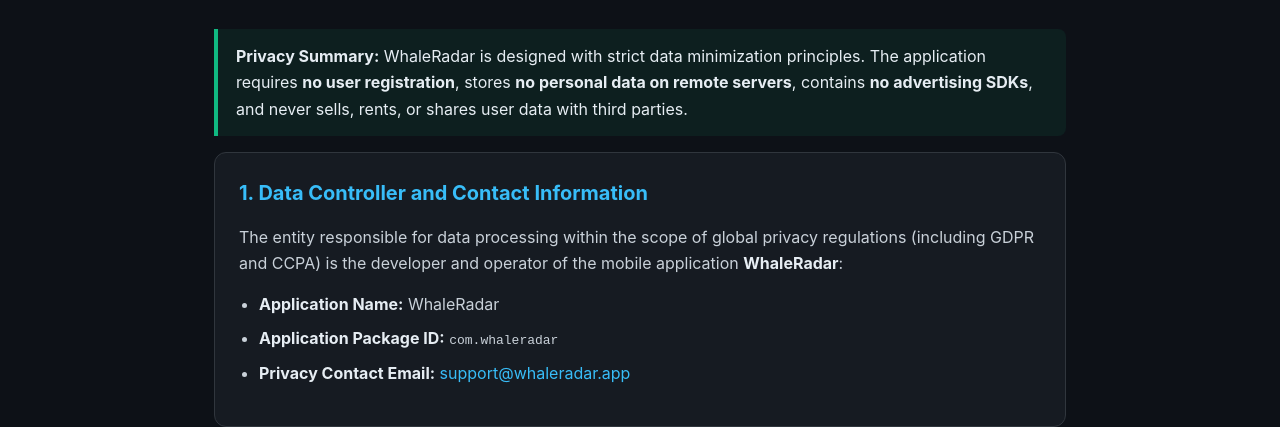
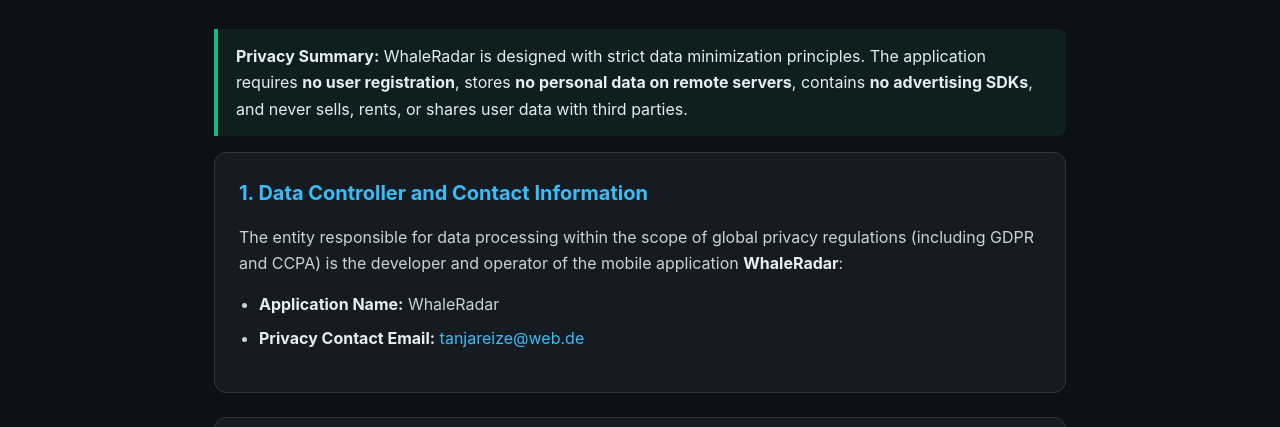
Before and after one commit to Tanja000/WhaleWatch, a plain HTML site: page index.html in a window 1280 px wide. Shown: the part 305-732 px from the top of the page. Drawn offline with Linux system fonts and the light colour scheme.

Commit message:
email eingetragen
email auf Datenschutzerklärung eingetragen

```diff
--- a/index.html
+++ b/index.html
@@ -295,8 +295,7 @@
             <p>Verantwortlicher für die Datenverarbeitung im Sinne der Datenschutz-Grundverordnung (DSGVO) und anderer nationaler Datenschutzgesetze ist der Entwickler und Betreiber der mobilen Anwendung <strong>WhaleRadar</strong>:</p>
             <ul>
                 <li><strong>App-Name:</strong> WhaleRadar</li>
-                <li><strong>Paket-Name (Application ID):</strong> <code>com.whaleradar</code></li>
-                <li><strong>E-Mail-Kontakt für Datenschutzfragen:</strong> <a href="mailto:support@whaleradar.app">support@whaleradar.app</a></li>
+                <li><strong>E-Mail-Kontakt für Datenschutzfragen:</strong> <a href="tanjareize@web.de">tanjareize@web.de</a></li>
             </ul>
         </div>
 
@@ -422,8 +421,7 @@
             <p>The entity responsible for data processing within the scope of global privacy regulations (including GDPR and CCPA) is the developer and operator of the mobile application <strong>WhaleRadar</strong>:</p>
             <ul>
                 <li><strong>Application Name:</strong> WhaleRadar</li>
-                <li><strong>Application Package ID:</strong> <code>com.whaleradar</code></li>
-                <li><strong>Privacy Contact Email:</strong> <a href="mailto:support@whaleradar.app">support@whaleradar.app</a></li>
+                <li><strong>Privacy Contact Email:</strong> <a href="tanjareize@web.de">tanjareize@web.de</a></li>
             </ul>
         </div>
 
```
